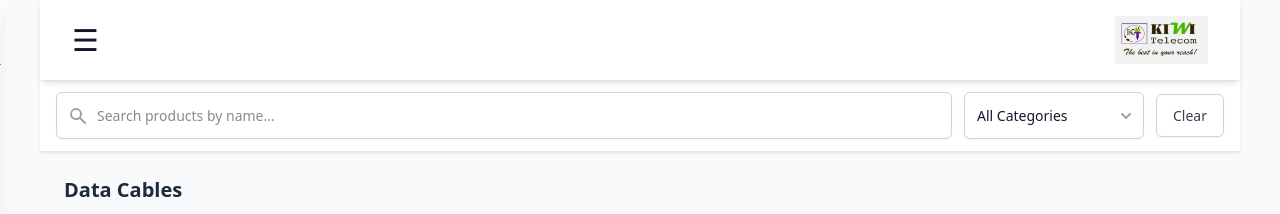
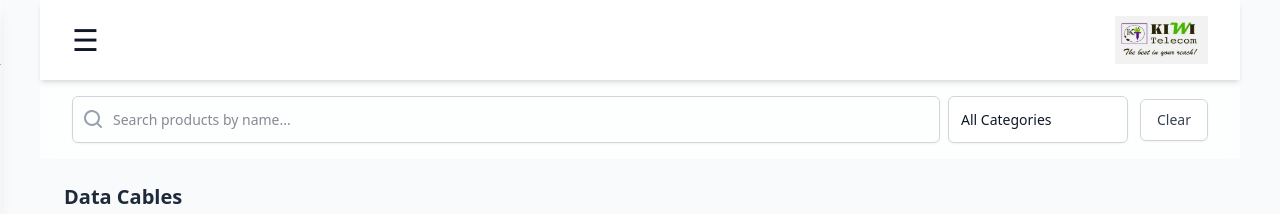
Before and after one commit to princesingh893/kiwi_telecom, a website: page index.html in a window 1280 px wide. Shown: the top 214 px of the page. Drawn offline with Linux system fonts and the light colour scheme.

Commit message:
make like before

```diff
--- a/index.html
+++ b/index.html
@@ -235,30 +235,22 @@
     </div>
   </header>
 
-  <!-- Enhanced Search Bar -->
-  <section class="search-section">
-    <div class="search-container">
-      <div class="search-wrapper">
-        <!-- Search Input with Icon -->
-        <div class="search-input-wrapper">
-          <div class="search-icon">
-            <svg width="20" height="20" xmlns="http://www.w3.org/2000/svg" viewBox="0 0 20 20" fill="currentColor">
-              <path fill-rule="evenodd" d="M8 4a4 4 0 100 8 4 4 0 000-8zM2 8a6 6 0 1110.89 3.476l4.817 4.817a1 1 0 01-1.414 1.414l-4.816-4.816A6 6 0 012 8z" clip-rule="evenodd" />
+ <!-- Advanced Search -->
+ <section class="px-4 sm:px-6 lg:px-8 py-4 bg-white/70 backdrop-blur sticky top-[64px] z-30">
+  <div class="flex flex-col sm:flex-row gap-3 items-stretch sm:items-center">
+    <div class="flex-1 flex items-center gap-2">
+      <div class="relative flex-1">
+        <input id="searchInput" type="text" placeholder="Search products by name..."
+          class="w-full border rounded-lg pl-10 pr-3 py-2 outline-none focus:ring-2 focus:ring-blue-500"
+          autocomplete="off" />
+        <span class="absolute left-3 top-1/2 -translate-y-1/2 text-gray-400">
+          <svg xmlns="http://www.w3.org/2000/svg" class="h-5 w-5" viewBox="0 0 20 20" fill="currentColor">
+            <path fill-rule="evenodd" d="M12.9 14.32a8 8 0 111.414-1.414l3.387 3.387a1 1 0 01-1.414 1.414l-3.387-3.387zM14 8a6 6 0 11-12 0 6 6 0 0112 0z" clip-rule="evenodd" />
           </svg>
+        </span>
       </div>
-          <input
-            id="searchInput"
-            type="text"
-            placeholder="Search products by name..."
-            autocomplete="off"
-            aria-label="Search products"
-          />
-        </div>
-
-        <!-- Category Dropdown -->
-        <div style="position: relative;">
-          <select id="searchCategory">
-            <option value="">All Categories</option>
+      <select id="searchCategory" class="border rounded-lg px-3 py-2">
+        <option value="all">All Categories</option>
         <option value="dataCables">Data Cables</option>
         <option value="chargers">Chargers</option>
         <option value="earphones">Earphones</option>
@@ -269,15 +261,9 @@
         <option value="batteries">Batteries</option>
         <option value="powerbanks">Powerbanks</option>
       </select>
-          <div class="dropdown-icon">
-            <svg width="20" height="20" xmlns="http://www.w3.org/2000/svg" viewBox="0 0 20 20" fill="currentColor">
-              <path fill-rule="evenodd" d="M5.293 7.293a1 1 0 011.414 0L10 10.586l3.293-3.293a1 1 0 111.414 1.414l-4 4a1 1 0 01-1.414 0l-4-4a1 1 0 010-1.414z" clip-rule="evenodd" />
-            </svg>
     </div>
-        </div>
-
-        <!-- Clear Button -->
-        <button id="clearSearch">Clear</button>
+    <div class="flex gap-2">
+      <button id="clearSearch" class="px-3 py-2 border rounded-lg text-sm hover:bg-gray-50">Clear</button>
     </div>
   </div>
 </section>
@@ -317,6 +303,7 @@
   <!-- Product Sections will be dynamically generated by JavaScript -->
 
   <!-- Side Menu -->
+  <!-- Side Menu -->
   <nav id="sideMenu"
     class="fixed top-0 left-0 h-full bg-white shadow-lg transform -translate-x-full transition-transform duration-300 z-50">
     <div class="flex justify-between items-center p-4 border-b">
@@ -324,13 +311,14 @@
       <button id="closeMenu" class="text-2xl hover:text-red-500">✖</button>
     </div>
     <div>
-      <div class="container mx-auto max-w-6xl p-4 px-10 sm:p-4 lg:p-6">
+      <div class="container mx-auto max-w-6xl p-4  sm:p-4 lg:p-1">
+      <div class="container mx-auto max-w-6xl p-4  sm:p-4 lg:p-1 lg:px-10">
 
         <div class="flex justify-between items-center mb-6">
           <h2 class="text-lg font-bold tracking-wider text-gray-800 uppercase">PRODUCTS</h2>
         </div>
 
-        <div class="grid grid-cols-3 sm:grid-cols-3 md:grid-cols-3 lg:grid-cols-3 xl:grid-cols-3 gap-4">
+        <div class="grid grid-cols-3 sm:grid-cols-3 md:grid-cols-4 lg:grid-cols-5 xl:grid-cols-6 gap-x-1 gap-y-8">
 
           <a href="components/earbuds.html" class="flex flex-col items-center text-center group">
             <div
@@ -372,8 +360,8 @@
             <div
               class="mb-3 flex h-20 w-20 items-center justify-center rounded-2xl bg-gray-100 p-4 transition-all duration-300 group-hover:shadow-lg group-hover:bg-gray-200 sm:h-28 sm:w-28">
               <img
-                src="https://m.media-amazon.com/images/I/61iJUdK1iWL._SL1500_.jpg"
-                alt="Powerbank" class="max-h-full max-w-full object-contain">
+                src="https://encrypted-tbn0.gstatic.com/images?q=tbn:ANd9GcTAbBGHbNd-v4kQz-Yx17dr0q3rzhrVvtWdmA&s"
+                alt="Headphones" class="max-h-full max-w-full object-contain">
             </div>
             <span class="text-sm font-medium text-gray-700">Powerbank</span>
           </a>
@@ -382,7 +370,7 @@
             <div
               class="mb-3 flex h-20 w-20 items-center justify-center rounded-2xl bg-gray-100 p-4 transition-all duration-300 group-hover:shadow-lg group-hover:bg-gray-200 sm:h-28 sm:w-28">
               <img src="https://images-cdn.ubuy.co.in/6607b41f17bd0c55404bb888-0-5ft-micro-usb-cable-6-inch-short.jpg"
-{{ ... }}
+                alt="Microphones" class="max-h-full max-w-full object-contain">
             </div>
             <span class="text-sm font-medium text-gray-700">Powerbank Cables</span>
           </a>
@@ -419,7 +407,6 @@
       </div>
     </div>
   </nav>
-
   <!-- Transparent Overlay -->
   <div id="overlay" class="hidden fixed inset-0 bg-transparent z-40"></div>
 
--- a/script.js
+++ b/script.js
@@ -458,6 +458,8 @@ function setupSearch() {
     const clearBtn = document.getElementById('clearSearch');
     const productSections = document.querySelectorAll('.product-section');
 
+    if (!input || !select || !clearBtn) return; // Exit if elements not found
+
     function filterProducts() {
         const searchTerm = input.value.trim().toLowerCase();
         const category = select.value;
@@ -471,7 +473,7 @@ function setupSearch() {
                 const productName = (product.getAttribute('data-name') || '').toLowerCase();
                 const productCategory = product.getAttribute('data-category') || '';
                 const matchesSearch = searchTerm === '' || productName.includes(searchTerm);
-                const matchesCategory = !category || productCategory === category;
+                const matchesCategory = !category || productCategory === category || category === 'all';
                 const isVisible = matchesSearch && matchesCategory;
 
                 product.style.display = isVisible ? 'block' : 'none';
@@ -494,19 +496,25 @@ function setupSearch() {
         }
     }
 
+    // Initial filter on page load
+    filterProducts();
+
+    // Event listeners
     input.addEventListener('input', filterProducts);
     select.addEventListener('change', filterProducts);
 
     if (clearBtn) {
         clearBtn.addEventListener('click', () => {
             input.value = '';
-            select.value = '';
+            select.value = 'all';
             filterProducts();
             input.focus();
         });
     }
 }
-// ---------------- Side Menu ----------------
+
+// (Search is initialized after sections are created later)
+
 const menuBtn = document.getElementById("menuBtn");
 const closeMenu = document.getElementById("closeMenu");
 const sideMenu = document.getElementById("sideMenu");
```
Also changed, not shown: src/output.css. Lines whose indentation alone changed are shown as unchanged.
